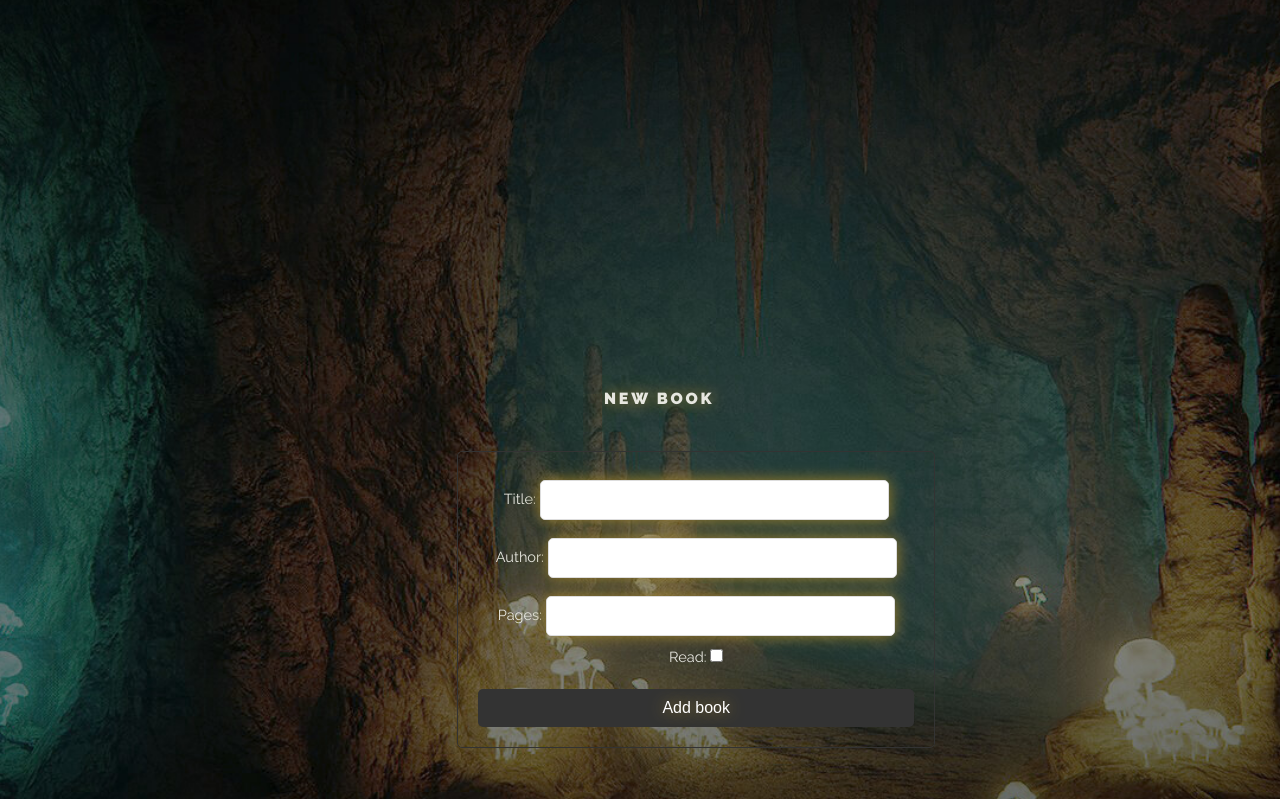
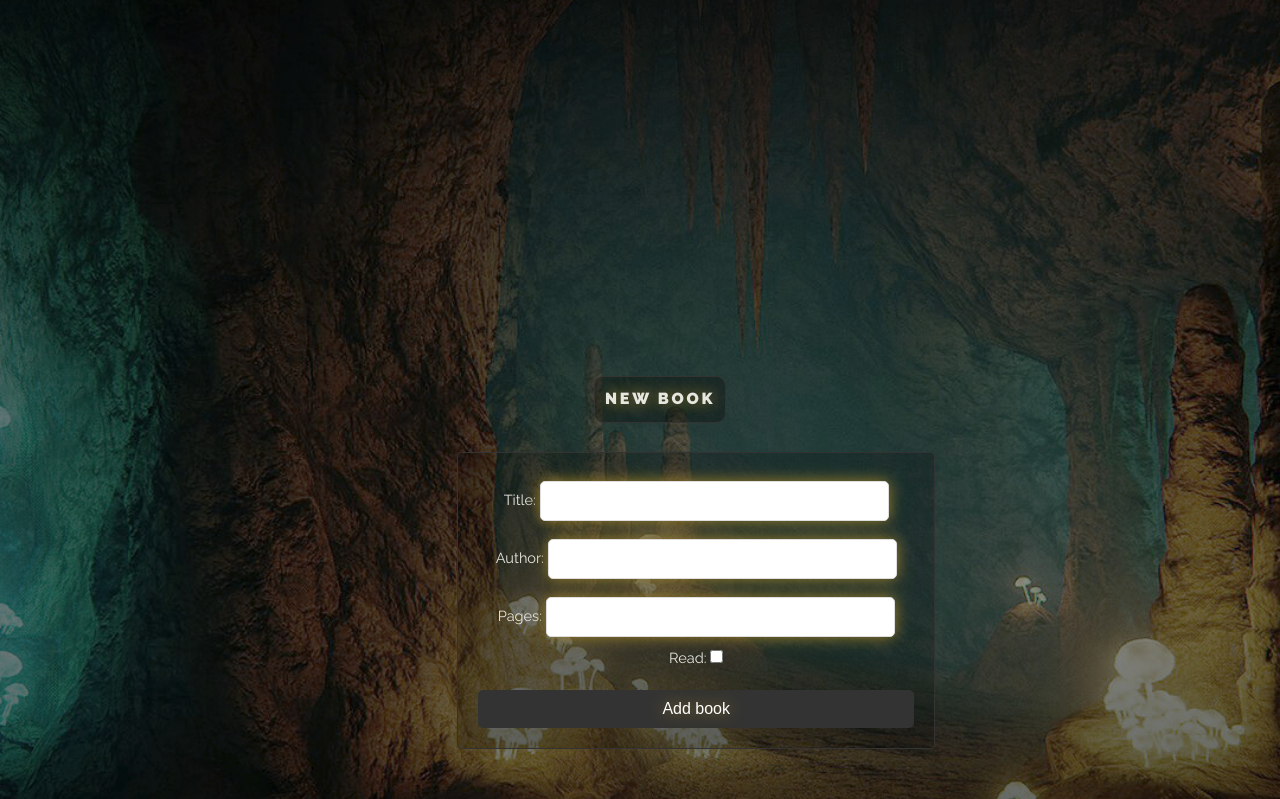
Before and after one commit to Johan-in/Landing-Page-with-Parallax-effect, a plain HTML site: page index.html in a window 1280 px wide. Both pictures are taken after a click on the button "NEW BOOK". Shown: the part 1013-1812 px from the top of the page. Drawn offline with Linux system fonts and the light colour scheme.

```diff
--- a/main.css
+++ b/main.css
@@ -122,7 +122,7 @@ body{
     font-size: calc(var(--index) * 1.8);
     color: var(--text);
     font: inherit;
-    background-color:transparent;
+    background-color: rgba(0,0,0,0.3);
     letter-spacing: calc(var(--index) / 7.5);
     transform: var(--main-article-transform);
     transition: var(--transition);
@@ -156,13 +156,13 @@ form {
     transform: var(--main-article-transform);
     transition: var(--transition);
     will-change: transform;
+    background-color: rgba(0,0,0,0.2);
     text-align: center;
     align-items: center;
     justify-content:center;
     position:center;
     padding: 20px;
     border: 1px solid  #333;
-    box-shadow: #9d822b;
     border-radius: 5px;
 
 
@@ -229,7 +229,8 @@ input[type="submit"] :hover {
     margin-top: 20px;
     margin-left: 10px;
     padding: 20px;
-    border: 1px solid #ccc;
+    border: 1px solid  #333;
+    background-color: rgba(0,0,0,0.2);
     border-radius: 10px;
     text-align: center;
 
@@ -256,15 +257,18 @@ input[type="submit"] :hover {
 }
 
 button {
-    padding:  5px 8px;
+    padding:  7px 9px;
     margin-top: 12px;
     border: none;
     border-radius: 5px;
     font-size: 14px;
-    background-color: #333;
-    color: #fff;
+    color:#ddd;
+    background-color: transparent;
+    background-color: rgba(0,0,0,0.4);
+    border: 1px solid  #333;
+    border-radius: 5px;
     cursor: pointer;
-    text-shadow: 0 0 15px #9d822b;
+
 
 }
 
@@ -274,7 +278,10 @@ button:hover {
 }
 
 .read-status {
-    background-color:#9d822b;
+    background-color: transparent;
+    background-color: rgba(0,0,0,0.4);
+    border: 1px solid  #333;
+    border-radius: 5px;
 }
 
 .content {
```
